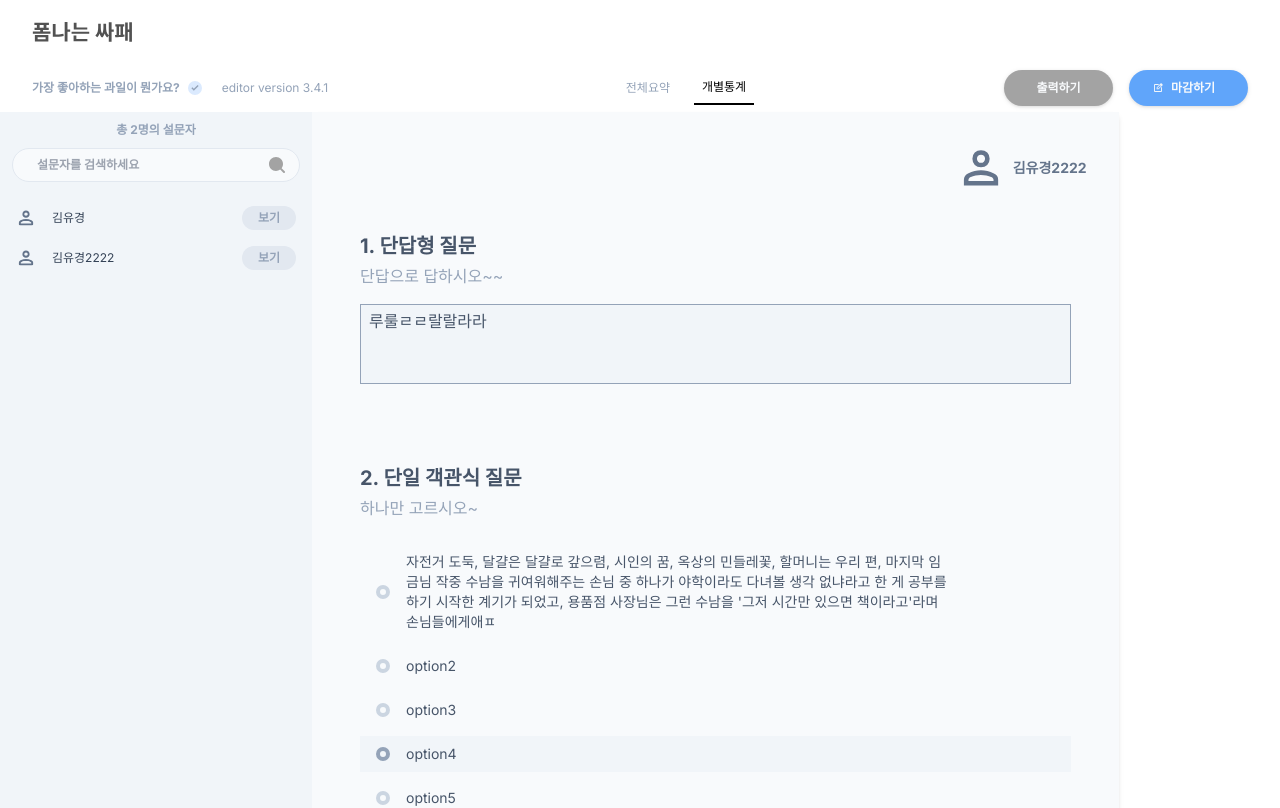
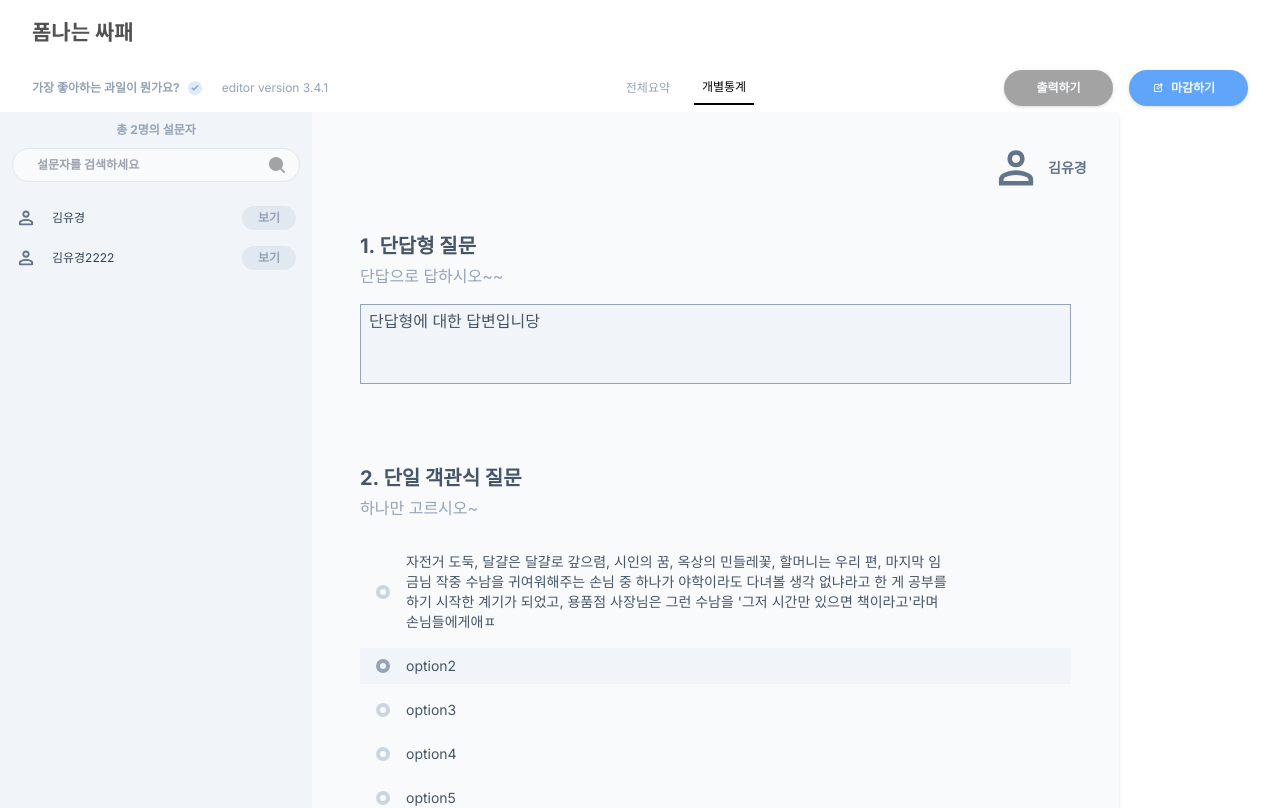
Before and after one commit to SSA-FE/formssafe-fe, a React (Vite) app: page /stat/1 in a window 1280 px wide. Shown: the top 808 px of the page. Built offline with nearby package versions, Linux system fonts and the light colour scheme; no server answers.

Commit message:
FEAT: 개별통계 설문 컨테이너와 state 연결

```diff
--- a/src/components/Statistic/PersonalResult.tsx
+++ b/src/components/Statistic/PersonalResult.tsx
@@ -2,7 +2,7 @@ import SingleIcon from '@/assets/icons/SingleIcon';
 import PersonIcon from '@assets/icons/person-icon.svg?react';
 import { resultDummy, answerDummy } from './dummy'; // 더미 데이터
 
-const PersonalResult = ({ userId = 1 }: { userId: number }) => {
+const PersonalResult = ({ userId }: { userId: number }) => {
   const data = answerDummy.totalResponses.filter(
     (x) => x.user.id === userId
   )[0];
--- a/src/pages/StatDetail.tsx
+++ b/src/pages/StatDetail.tsx
@@ -3,7 +3,7 @@ import UserResultForm from '@/components/Statistic/userResultForm/UserResultForm
 import { useState } from 'react';
 
 const StatDetail = () => {
-  const [userId, setUserId] = useState<number>(2);
+  const [userId, setUserId] = useState<number>(1);
   return (
     <div className="flex h-[calc(200vh-6rem)] ">
       {/* 사이드바 */}
```
